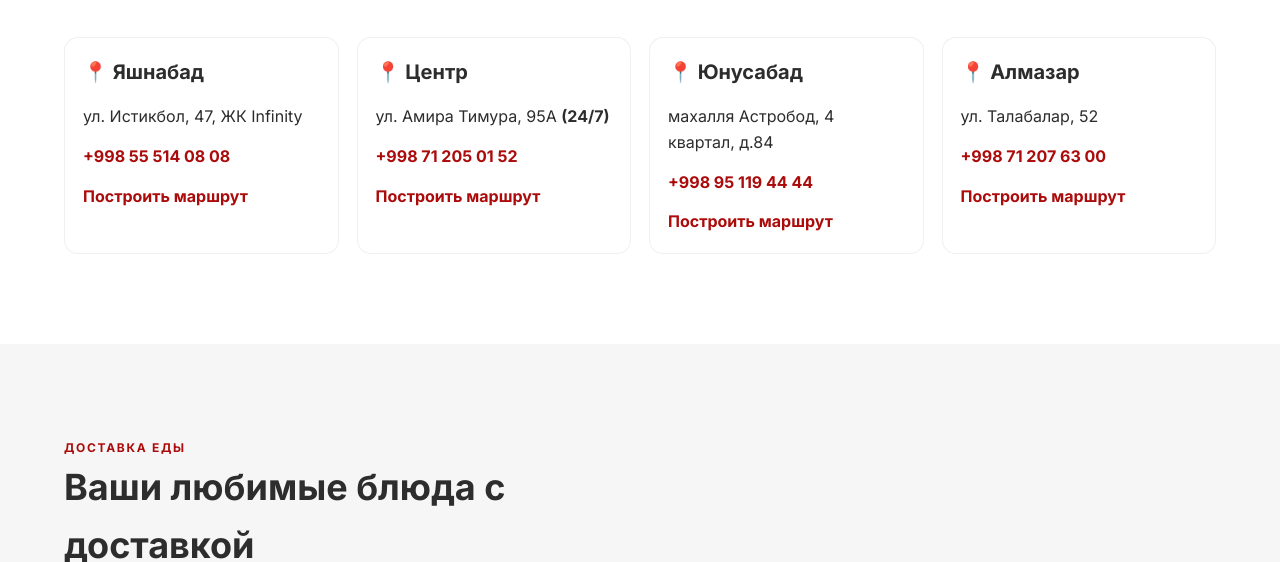
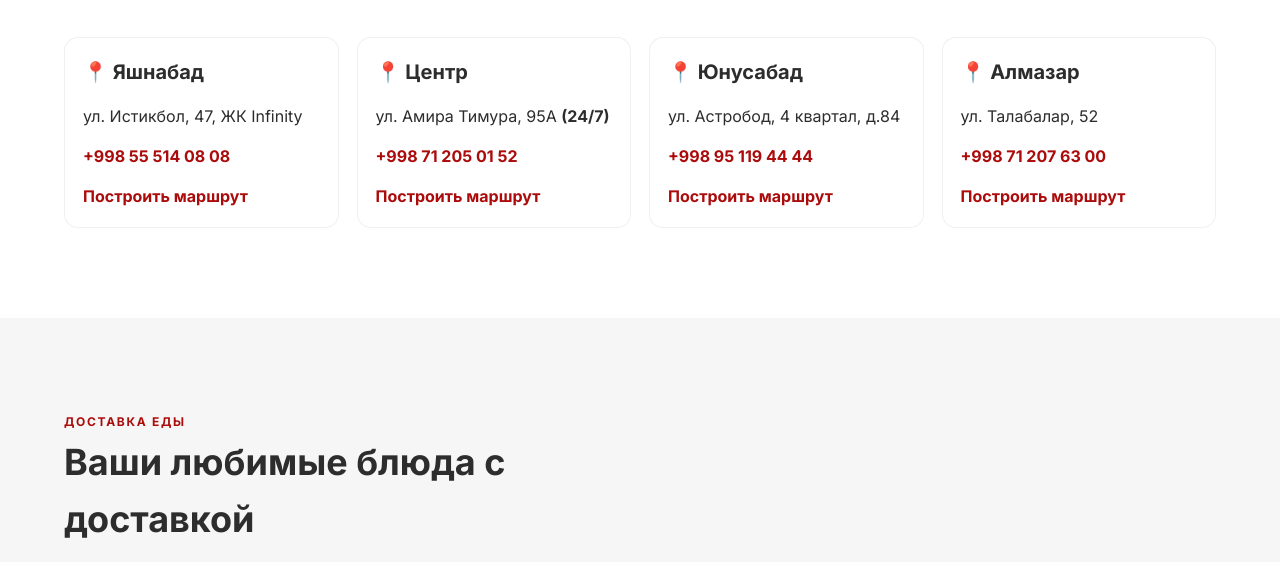
Before and after one commit to LightL2/issimo, a plain HTML site: page index.html in a window 1280 px wide. Shown: the part 3974-4536 px from the top of the page. Drawn offline with Linux system fonts and the light colour scheme.

Commit message:
Update index.html
Обновление локаций

```diff
--- a/index.html
+++ b/index.html
@@ -296,7 +296,7 @@
           </article>
           <article class="location" data-animate="fade-up" data-delay="160">
             <h3>📍 Юнусабад</h3>
-            <p>махалля Астробод, 4 квартал, д.84</p>
+            <p>ул. Астробод, 4 квартал, д.84</p>
             <p><a class="link" href="tel:+998951194444">+998 95 119 44 44</a></p>
             <a href="https://www.google.com/maps/search/?api=1&query=Astrobod+4+quarter+84+Tashkent" target="_blank" rel="noopener" class="link">Построить маршрут</a>
           </article>
```
